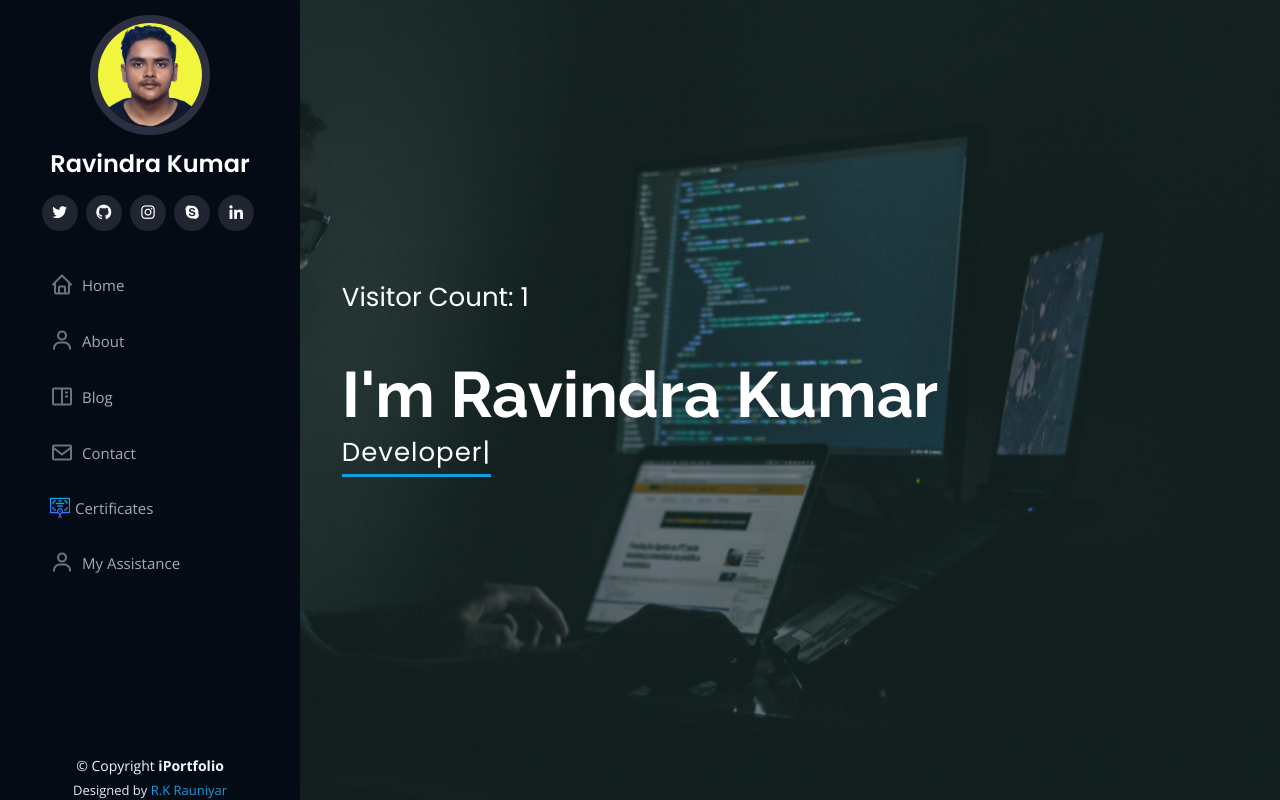
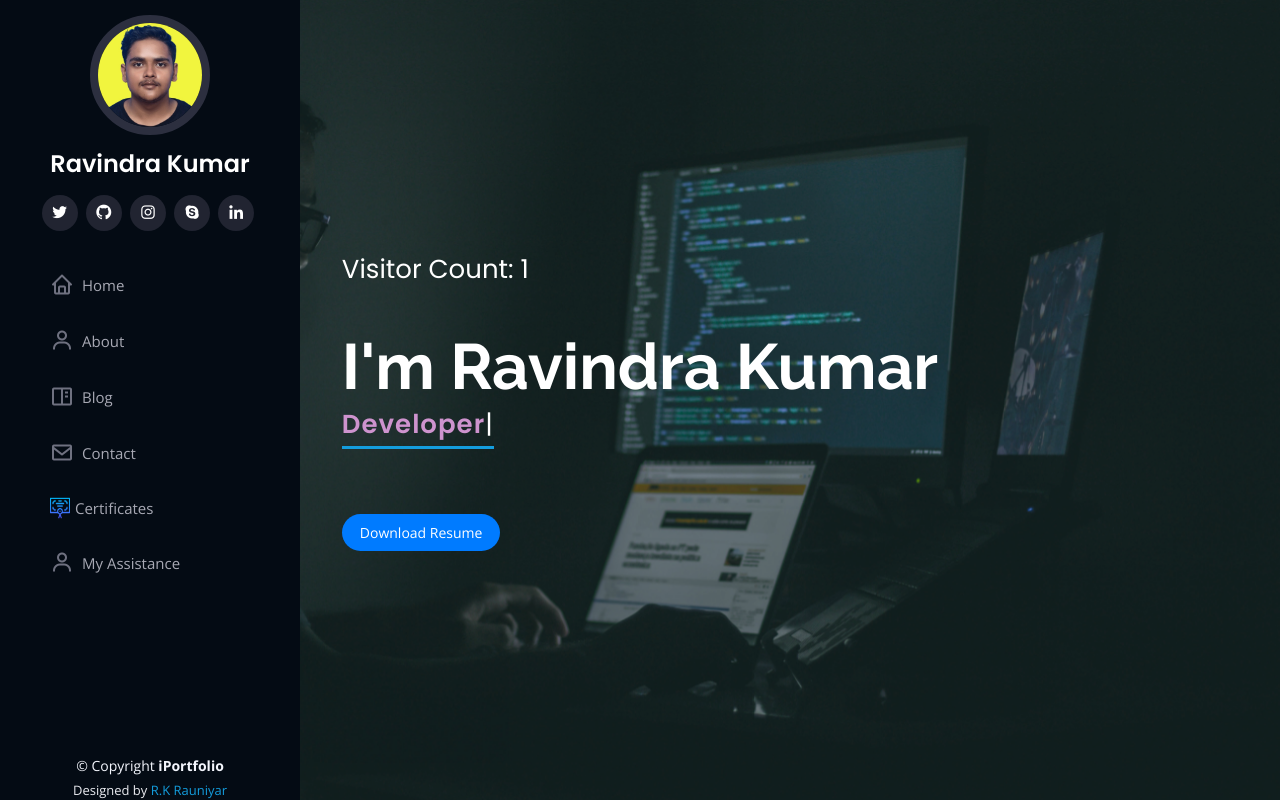
Before and after one commit to Ravindrak0812/Portfolio_Project, a Django app: page / in a window 1280 px wide. Run offline with Django 4.2, Linux system fonts and the light colour scheme; some libraries are stand-ins or nearby versions.

Commit message:
changes in home page

```diff
--- a/templates/home.html
+++ b/templates/home.html
@@ -2,6 +2,45 @@
 {% block title %}RK{% endblock title %}
 {% load static %}
 {% block hero %}
+    {% block stylecss %}
+        <style>
+            /* Style for download resume button */
+            .download-resume-btn {
+                margin-top: 20px;
+                padding: 8px 18px; /* Slightly smaller button */
+                font-size: 14px;
+                color: white;
+                background-color: #007bff; /* Blue background */
+                border: none;
+                border-radius: 30px; /* Rounded button */
+                cursor: pointer;
+                text-decoration: none;
+                display: inline-block;
+                text-align: center;
+                transition: background-color 0.3s ease, transform 0.3s ease, box-shadow 0.3s ease;
+            }
+
+            /* Hover effect for the button */
+            .download-resume-btn:hover {
+                background-color: black; /* Darker blue on hover */
+                transform: scale(1.05); /* Slightly enlarge the button */
+                box-shadow: 0 4px 10px rgba(0, 123, 255, 0.3); /* Add shadow on hover */
+                color:white;
+            }
+
+            /* Focus effect (when the button is clicked) */
+            .download-resume-btn:focus {
+                outline: none;
+                box-shadow: 0 0 10px rgba(0, 123, 255, 0.5); /* Prominent blue outline */
+            }
+
+            /* Styling for the typed text */
+            .typed {
+                color: #CE93CEFF !important; /* Purple color for typing text with increased specificity */
+                font-weight: 600;
+            }
+        </style>
+    {% endblock stylecss %}
 
     <section id="hero" class="d-flex flex-column justify-content-center align-items-center">
         <div class="hero-container" data-aos="fade-in">
@@ -13,7 +52,10 @@
             <h1>I'm Ravindra Kumar</h1>
             <p><span class="typed" data-typed-items="Designer, Developer, Programmer"></span></p>
 
-
+            <!-- Download Resume Button -->
+            <a href="{% static 'assets/img/RESUMENEW.docx' %}" download="Ravindra_Kumar_Resume.pdf" class="download-resume-btn">
+                Download Resume
+            </a>
         </div>
     </section>
 {% endblock hero %}
```
